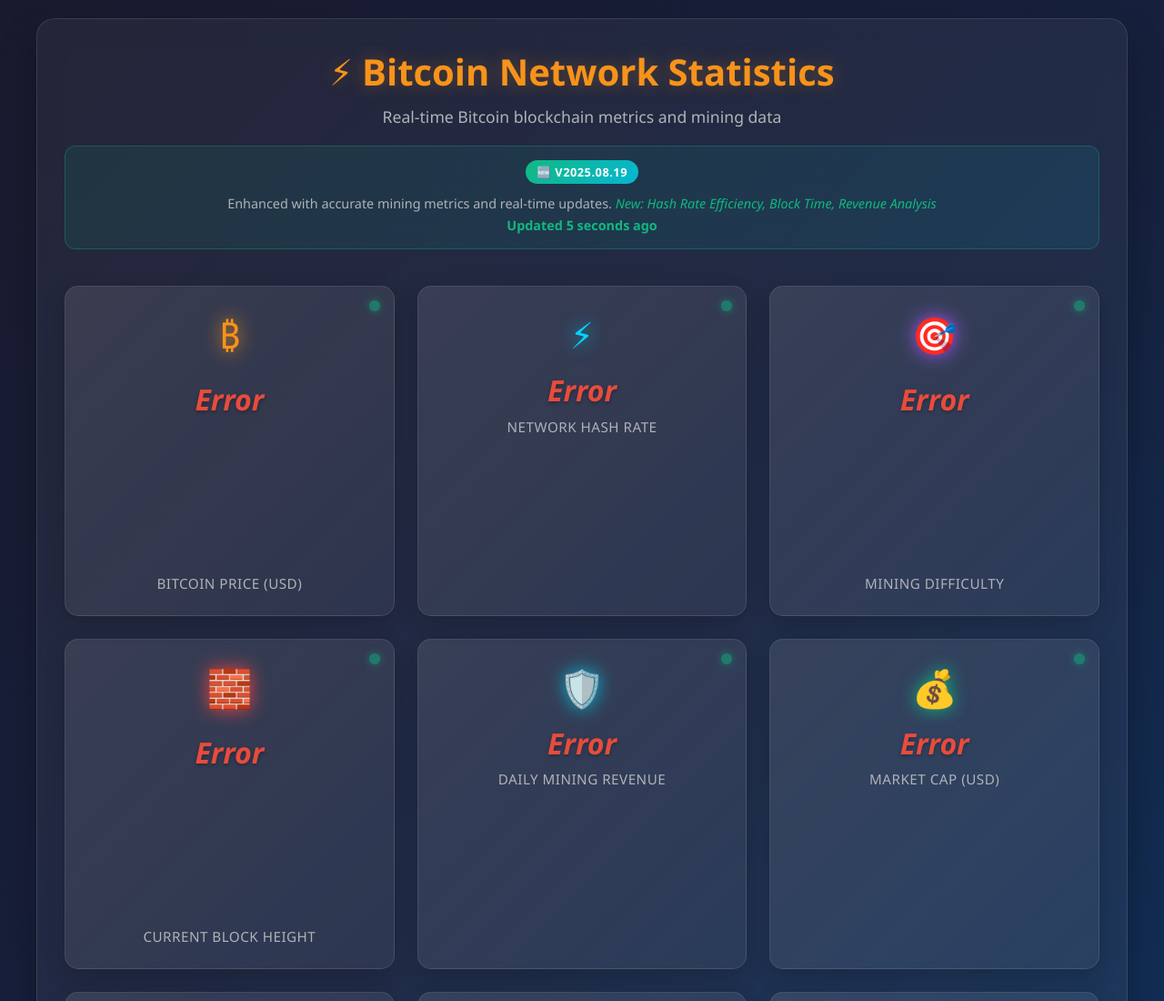
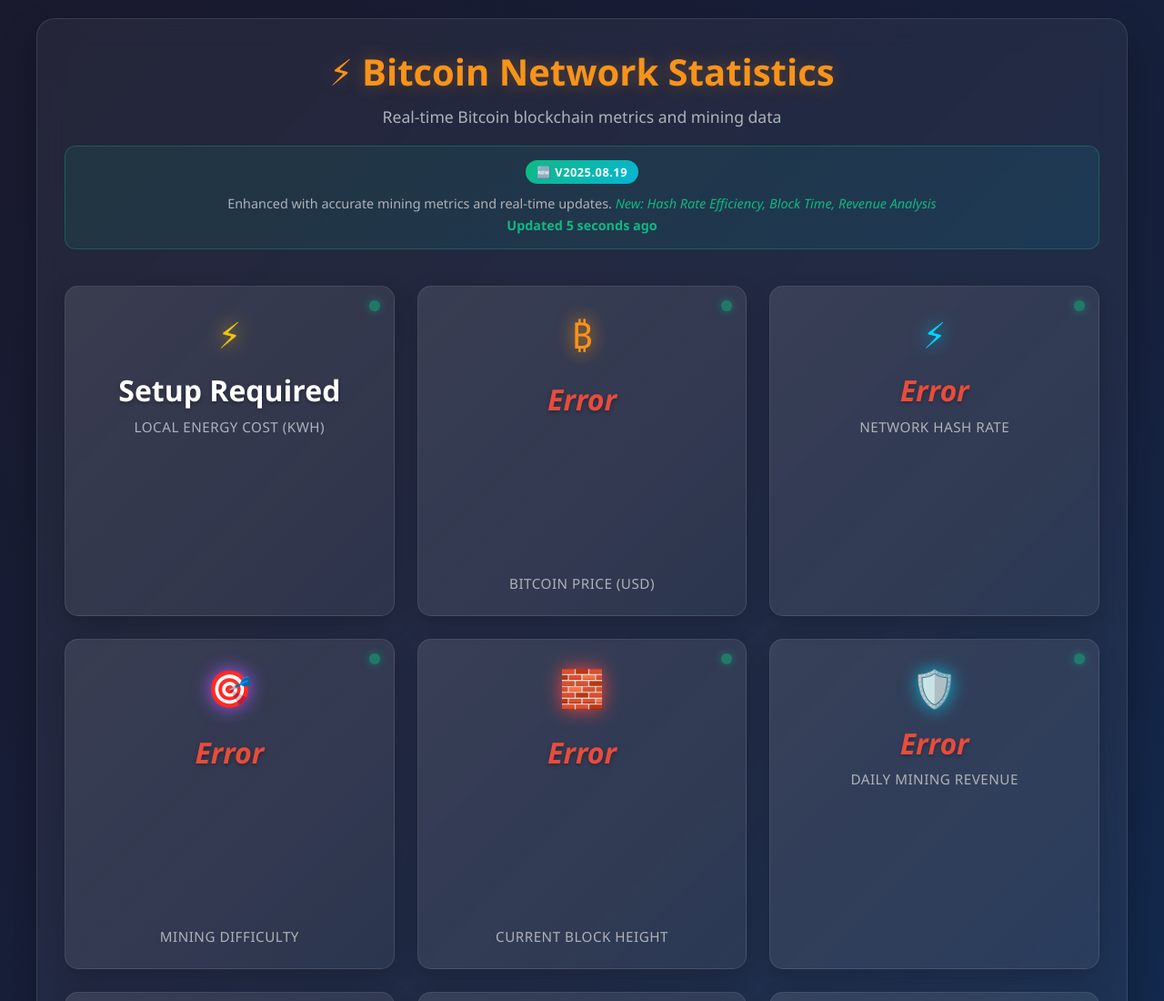
Before and after one commit to proto-sdk/bitcoin-dashboard, a plain HTML site: page index.html in a window 1280 px wide. Shown: the top 1100 px of the page at 91% size. Drawn offline with Linux system fonts and the light colour scheme; no server answers.

Commit message:
Add energy cost card in first position
- Added energy cost card as first card in grid
- Added link to setup instructions in repo
- Added yellow styling and tooltip
- Updated error handling for energy cost card

```diff
--- a/index.html
+++ b/index.html
@@ -254,6 +254,7 @@
         .price-green { color: #10b981; }
         .blocks-red { color: #ef4444; }
         .miners-teal { color: #06b6d4; }
+        .energy-yellow { color: #f1c40f; }
 
         @keyframes pulse {
             0%, 100% { opacity: 1; }
@@ -321,6 +322,18 @@
         </div>
 
         <div class="stats-grid">
+            <div class="stat-card">
+                <a href="https://github.com/proto-sdk/bitcoin-dashboard#setting-up-energy-cost-data" target="_blank" style="display: block; width: 100%; height: 100%; text-decoration: none; color: inherit;">
+                    <div class="status-indicator"></div>
+                    <div class="icon-wrapper">
+                        <div class="stat-icon energy-yellow">⚡</div>
+                        <div class="tooltip">Configure your local energy cost per kilowatt-hour (kWh) to calculate mining profitability in your area.</div>
+                    </div>
+                    <div class="stat-value" id="energyCost">Setup Required</div>
+                    <div class="stat-label">Local Energy Cost (kWh)</div>
+                </a>
+            </div>
+
             <div class="stat-card" onclick="openDataSource('coingecko')">
                 <div class="status-indicator"></div>
                 <div class="icon-wrapper">
```
